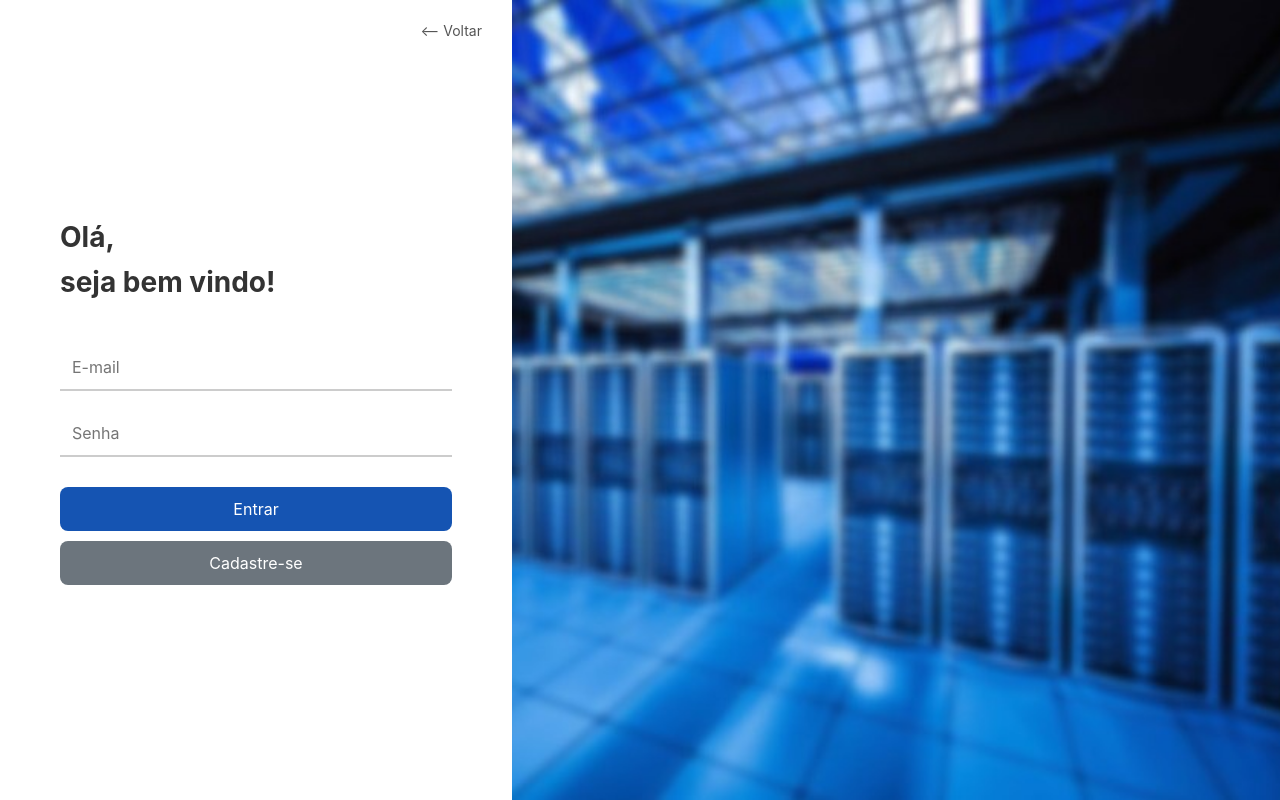
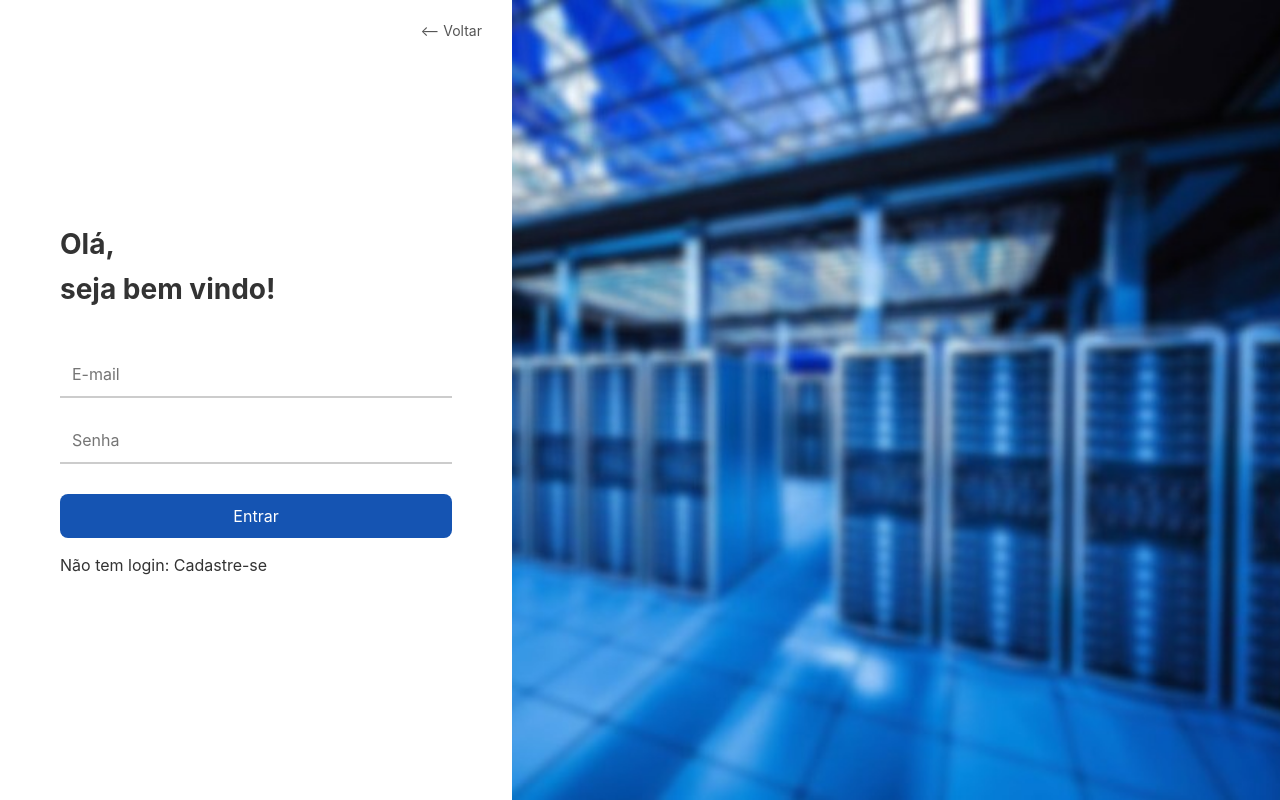
Before and after one commit to PedroAbramo/DataClima, a plain HTML site: page SiteInstitucional/login.html in a window 1280 px wide. Drawn offline with Linux system fonts and the light colour scheme.

Commit message:
input sobre nome e ajuste no botão de cadastro

```diff
--- a/SiteInstitucional/Estilos/style.css
+++ b/SiteInstitucional/Estilos/style.css
@@ -152,15 +152,18 @@ button:hover {
     background-color: #0d3a7a;
 }
 
-.botao_cadastro {
-    margin-top: 10px;
-    background-color: #6c757d;
-    color: white;
-    transition: background-color 0.3s ease;
+.cadastro-link {
+    margin-top: 15px;
+    text-align: start;
 }
 
-.botao_cadastro:hover {
-    background-color: #4b5257;
+.cadastro-link a {
+    color: #333;
+    text-decoration: none;
+}
+
+.cadastro-link a:hover {
+    text-decoration: underline;
 }
 
 .voltar {
@@ -181,7 +184,7 @@ button:hover {
 
 .login-link {
     margin-top: 15px;
-    text-align: center;
+    text-align: start;
 }
 
 .login-link a {
--- a/SiteInstitucional/login.html
+++ b/SiteInstitucional/login.html
@@ -15,7 +15,9 @@
                 <input class="input-login" type="email" placeholder="E-mail" id="ipt_email">
                 <input class="input-login" type="password" placeholder="Senha" id="ipt_senha">
                 <button onclick="login()">Entrar</button>
-                <button class="botao_cadastro" onclick="window.location.href='cadastro.html'">Cadastre-se</button>
+                <div class="cadastro-link">
+                    Não tem login: <a href="cadastro.html">Cadastre-se</a>
+                </div>
             </div>
         </div>
         <div class="imagem-login"></div>
```
Also changed, not shown: SiteInstitucional/cadastro.html (+3 -1 lines).
